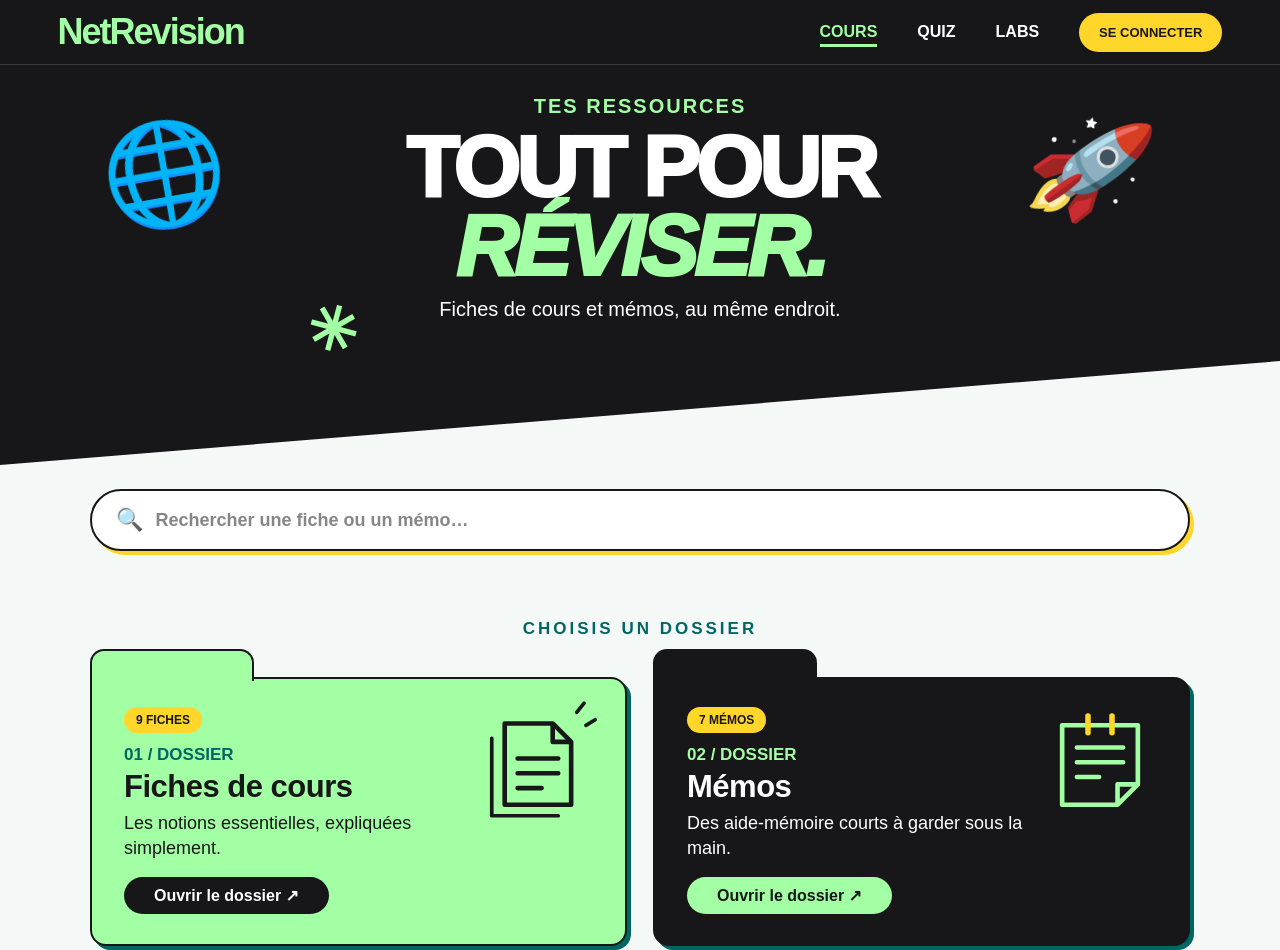
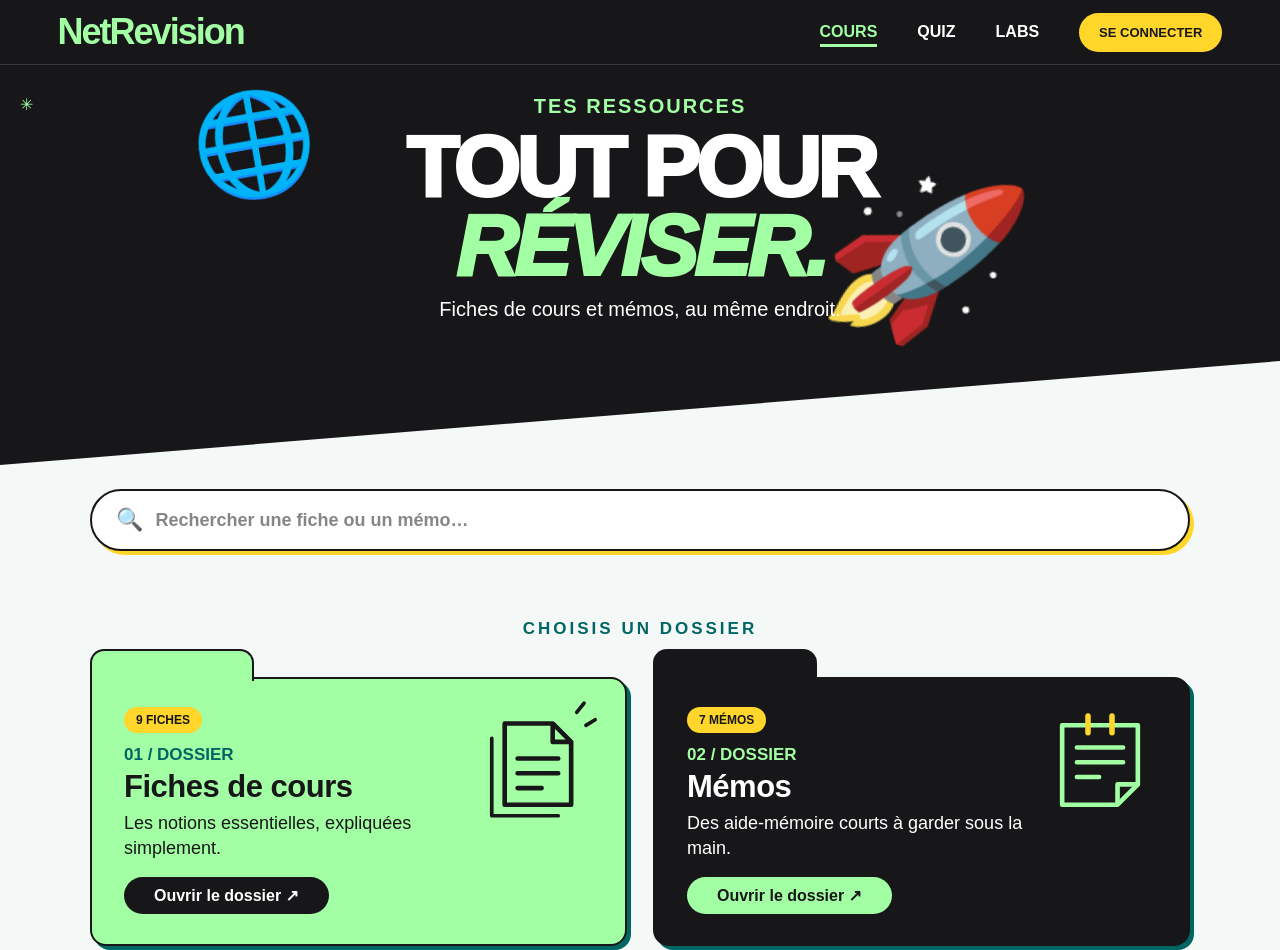
Before and after one commit to just-liana/NetRevision, a plain HTML site: page cours.html in a window 1280 px wide. Shown: the top 950 px of the page. Drawn offline with Linux system fonts and the light colour scheme; a web font is replaced by a local one.

Commit message:
Update style.css

```diff
--- a/style.css
+++ b/style.css
@@ -210,9 +210,9 @@ body {
 .hero-bug      { right: 31%; top: 13%; font-size: 80px;  transform: rotate(20deg); }
 
 /* cours.html */
-.hero-world  { left: 8%;   top: 50px;  font-size: 100px; transform: rotate(-10deg); }
-.hero-star   { left: 24%;  top: 230px; font-size: 60px;  font-weight: bold; transform: rotate(15deg); }
-.hero-rocket { right: 10%; top: 45px;  font-size: 100px; transform: rotate(10deg); }
+.hero-world  { left: 15%;   top: 5%;  font-size: 100px; transform: rotate(-10deg); }
+.hero-computer   { left: 30%;  top: 60%; font-size: 80px;  font-weight: bold; transform: rotate(15deg); }
+.hero-rocket { right: 20%; top: 25%;  font-size: 160px; transform: rotate(10deg); }
 
 /* =====================================
    4. INDEX : SECTION ET CARTES
```
